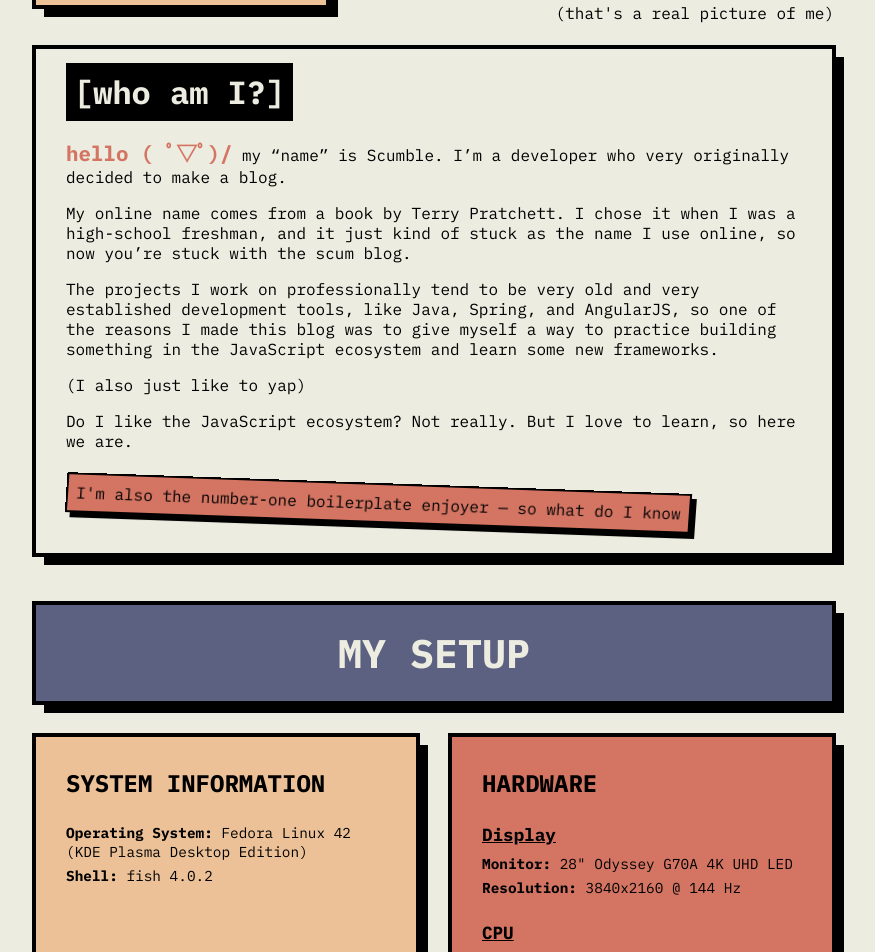
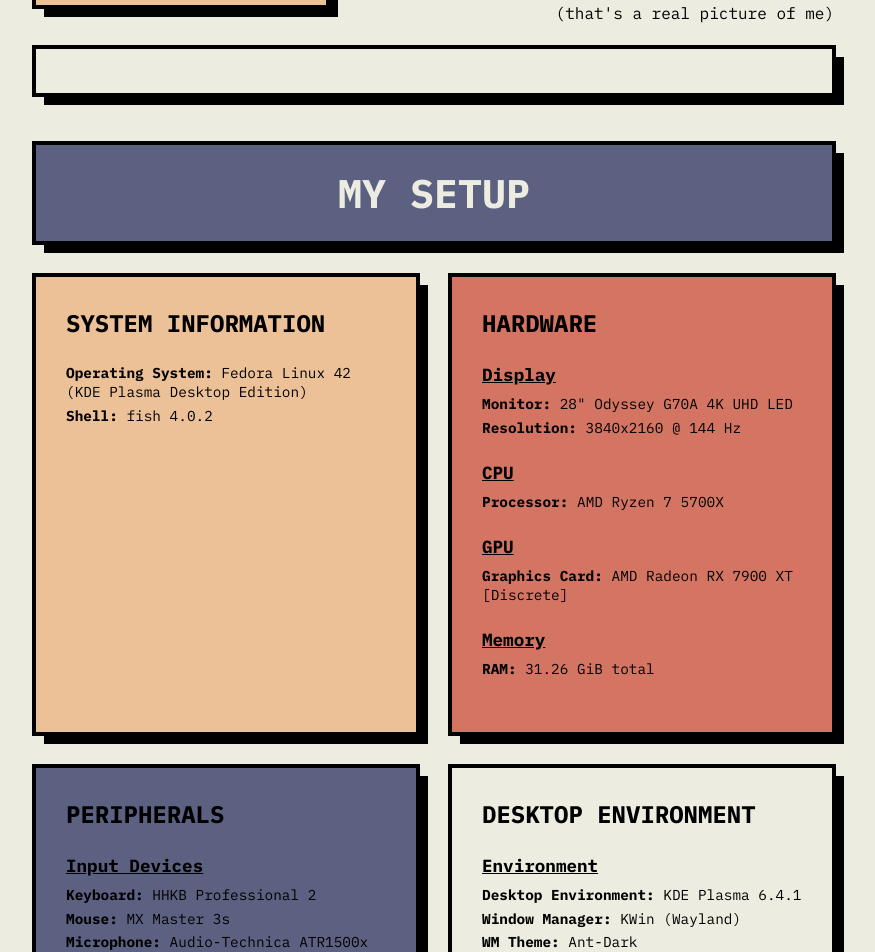
Before and after one commit to Skumbl/Scum-Blog, a SvelteKit app: page /about in a window 1280 px wide. Shown: the part 380-1332 px from the top of the page, without its empty margins (206-1081 px from the left). Built offline with nearby package versions, Linux system fonts and the light colour scheme.

Commit message:
updated about and some of my specs

```diff
--- a/src/routes/about/+page.svelte
+++ b/src/routes/about/+page.svelte
@@ -19,37 +19,14 @@
 				<h1 class="title-block">ABOUT ME</h1>
 			</div>
 
-			<div >
-				<img src="/gifs/triangle-moving.gif" alt="super pfp">
+			<div>
+				<img src="/gifs/triangle-moving.gif" alt="super pfp" />
 				<p>(that's a real picture of me)</p>
 			</div>
 		</div>
 	</section>
 
-	<section class="about-blurb">
-		<h1>[who am I?]</h1>
-		<p><strong>hello ( ﾟ▽ﾟ)/</strong>
-			my “name” is Scumble. I’m a developer who very originally decided to make a blog.
-		</p>
-		<p>
-			My online name comes from a book by Terry Pratchett. I chose it when I was a high-school freshman, and it just kind of
-			stuck as the name I use online, so now you’re stuck with the scum blog.
-		</p>
-		<p>
-		The projects I work on professionally tend to be very old and very established development tools, like Java, Spring, and AngularJS,
-		so one of the reasons I made this blog was to give myself a way to practice building something in the JavaScript ecosystem
-		and learn some new frameworks.
-		</p>
-		<p>
-			(I also just like to yap)
-		</p>
-		<p>
-			Do I like the JavaScript ecosystem? Not really. But I love to learn, so here we are.
-		</p>
-		<div class="boilerplate">
-			I'm also the number-one boilerplate enjoyer — so what do I know
-		</div>
-	</section>
+	<section class="about-blurb"></section>
 
 	<section class="pc-spec">
 		<h2 class="setup-title">MY SETUP</h2>
@@ -86,8 +63,8 @@
 				<h3>Peripherals</h3>
 				<div class="spec-section">
 					<h4>Input Devices</h4>
-					<p><strong>Keyboard:</strong> Keychron M14 Alice Layout</p>
-					<p><strong>Mouse:</strong> Logitech G502 Hero</p>
+					<p><strong>Keyboard:</strong> HHKB Professional 2</p>
+					<p><strong>Mouse:</strong> MX Master 3s</p>
 					<p><strong>Microphone:</strong> Audio-Technica ATR1500x</p>
 				</div>
 				<div class="spec-section">
@@ -113,7 +90,8 @@
 				</div>
 				<div class="spec-section">
 					<h4>Terminal</h4>
-					<p><strong>Terminal Emulator:</strong> blackbox-terminal</p>
+					<p><strong>Terminal Emulator:</strong> Alacritty</p>
+					<p><strong>Text Editor:</strong> Zed with Vim motions</p>
 				</div>
 			</div>
 		</div>
@@ -133,7 +111,7 @@
 		justify-content: space-between;
 		align-items: flex-end;
 	}
-		img	{
+	img {
 		margin-top: 2rem;
 		outline: 4px solid var(--black);
 		outline-offset: -2px;
@@ -170,7 +148,7 @@
 	.title > p {
 		font-size: 1.8rem;
 	}
-		.about-blurb > h1	{
+	.about-blurb > h1 {
 		font-size: 2rem;
 		display: inline-block;
 		padding: 0.5rem 0.5rem;
@@ -178,12 +156,12 @@
 		background: var(--black);
 		color: var(--offWhite);
 	}
-		.about-blurb > p >strong	{
+	.about-blurb > p > strong {
 		color: var(--pastelRed);
 		font-size: 1.3rem;
-				padding:0;
+		padding: 0;
 	}
-		.about-blurb:hover	{
+	.about-blurb:hover {
 		box-shadow: 4px 4px 0 var(--black);
 	}
 	.boilerplate {
@@ -193,7 +171,9 @@
 		padding: 0.5rem;
 		border: 2px solid var(--black);
 		box-shadow: 5px 5px var(--black);
-        transition: transform 0.3s ease, box-shadow 0.3s ease;
+		transition:
+			transform 0.3s ease,
+			box-shadow 0.3s ease;
 		transform: rotate(2deg) skew(-2deg);
 	}
 	.boilerplate:hover {
```
Also changed, not shown: 1 other file (tests, documents, lock files or other folders). Lines whose indentation alone changed are shown as unchanged.
